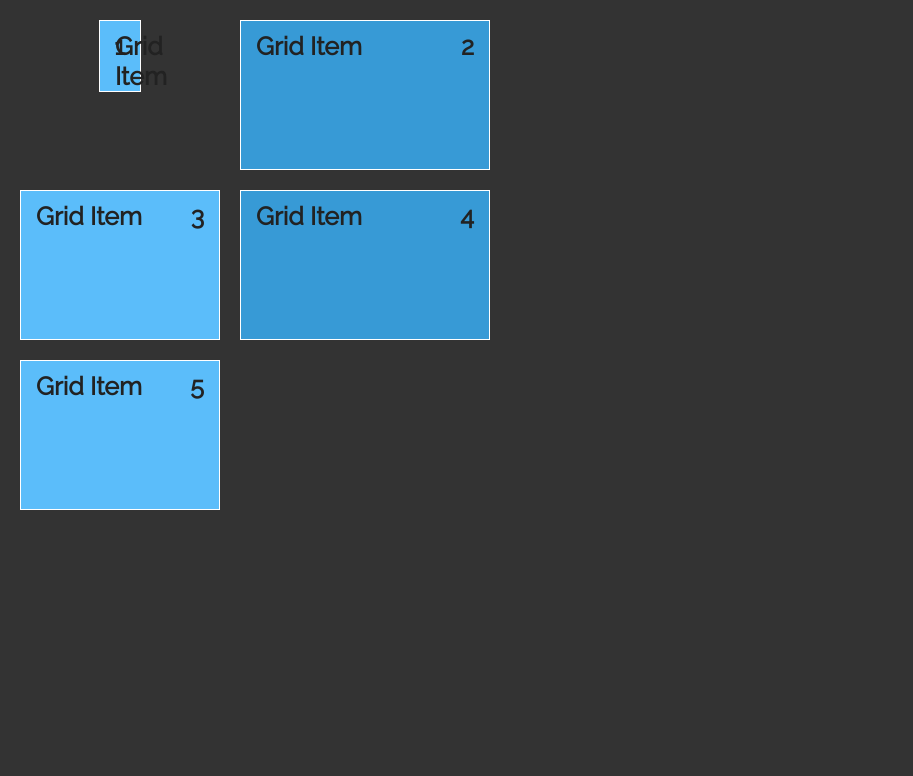
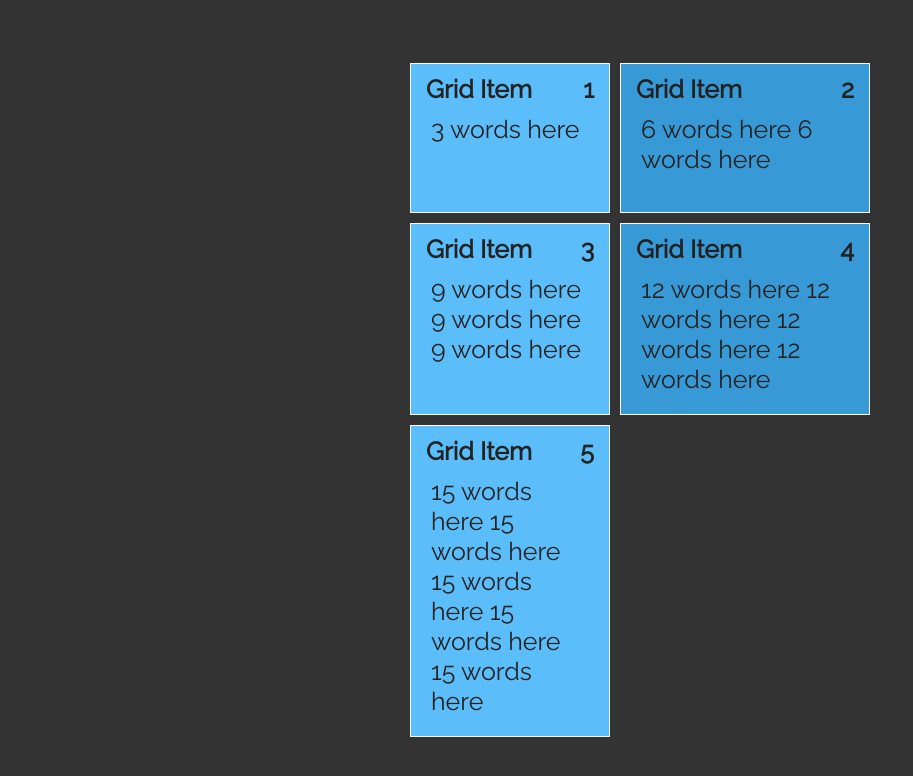
Before and after one commit to marshal-xion/practice_css, a plain HTML site: page grid/index.html in a window 1280 px wide. Shown: the whole page, without its empty margins (0-913 px from the left). Drawn offline with Linux system fonts and the light colour scheme.

Commit message:
css grid

```diff
--- a/grid/index.html
+++ b/grid/index.html
@@ -9,12 +9,32 @@
     <body>
         <div class="grid-container">
             <div class="grid-item grid-item-1">
+                3 words here
             </div>
             <div class="grid-item grid-item-2">
+                6 words here
+                6 words here
+
             </div>
-            <div class="grid-item grid-item-3"></div>
-            <div class="grid-item grid-item-4"></div>
-            <div class="grid-item grid-item-5"></div>
+            <div class="grid-item grid-item-3">
+                9 words here
+                9 words here
+                9 words here
+            </div>
+            <div class="grid-item grid-item-4">
+                12 words here
+                12 words here
+                12 words here
+                12 words here
+            </div>
+            <div class="grid-item grid-item-5">
+                15 words here
+                15 words here
+                15 words here
+                15 words here
+                15 words here
+
+            </div>
           </div>
     </body>
 </html>
--- a/grid/style.css
+++ b/grid/style.css
@@ -2,12 +2,77 @@
     display: grid;
     grid-template-columns: 200px 250px;
     grid-auto-rows: minmax(150px, auto);
-    grid-gap: 20px;
+    grid-gap: 10px;
+    justify-items: stretch;
+    align-items: stretch;
+
+   /* grid-template-areas:
+       "header header"
+       "sidebar content"
+       "sidebar content" */
+
+
+    justify-content: center;  /* can use stretch if the content changes dynamically*/
+    align-content: center;
+    height: 100vh;
+
     justify-items: stretch;
     align-items: stretch;
   }
 
-  .grid-item-1 {
-    align-self: start;
+ /* .grid-item-1 {
+    align-self: start;  -> can override any justify or align items use like this
     justify-self: center;
+
+    }*/
+
+
+ /* .grid-item-1 {
+    grid-area: header;
   }
+  .grid-item-2 {
+    grid-area: sidebar;
+  }
+  .grid-item-3 {
+    grid-area: content;
+  }*/
+
+
+   /* .grid-item-1 {
+    grid-column-start: 1;  -> item1 starts at the first column
+    grid-column-end: -1;  -> item1 ends at the last column
+  }
+  */
+
+
+   /* .grid-item-1 {
+    grid-column: 1 / -1 ;  -> does the same thing as above starts at column 1 and ends at last column
+  }
+  */
+
+
+    /* .grid-item-2 {
+    grid-row-start: 2 ;  -> starts at row 2
+    grid-row-end: 4; -> ends at the 4th row thus size is double as item 1
+  }
+  */
+
+  /* .grid-item-3 {
+    grid-row-start: 2 ;  -> starts at row 2
+    grid-row-end: 4; -> ends at the 4th row thus size is double as item 1
+  }
+  */
+
+
+  /*  similarly above style can be written using span also
+    .grid-item-1 {
+        grid-column: span 2;   -> takes 2 column space by default
+    }
+    .grid-item-2 {
+        grid-row: span 2;     -> takes 2 rows space by default
+    }
+    .grid-item-1 {
+        grid-row: span 2;    -> takes 2 rows space by default
+    }
+
+  */
```
